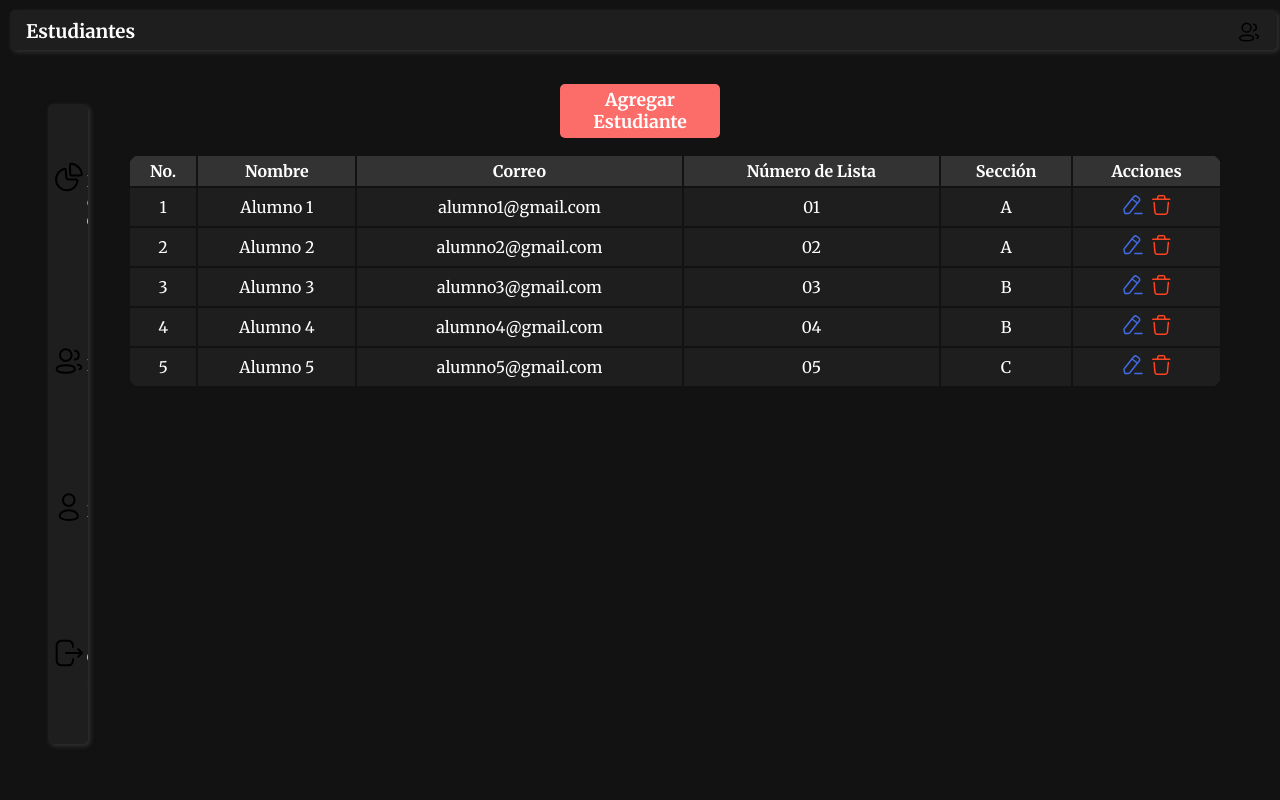
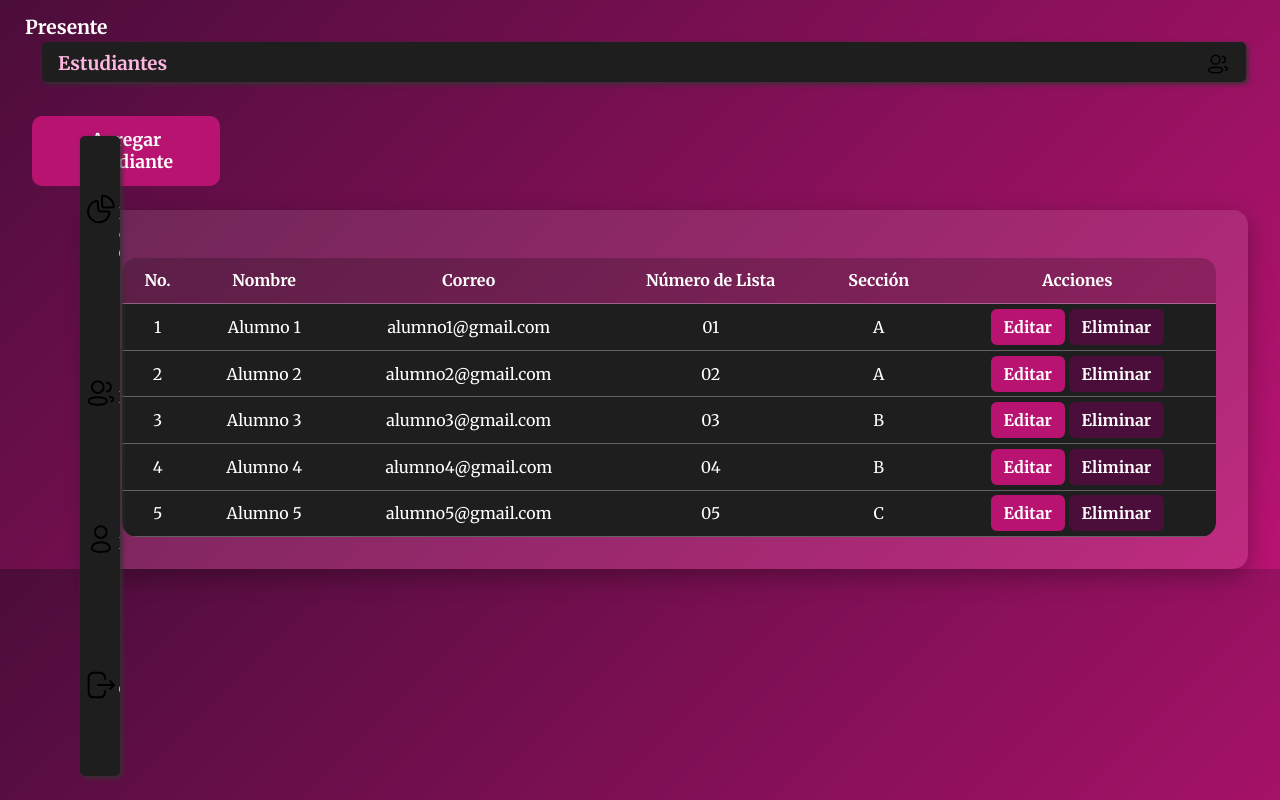
Before and after one commit to HIJN-bot/asistencia, a PHP site: page /admin/student.php in a window 1280 px wide. Run offline with PHP 8.4, Linux system fonts and the light colour scheme; a user stored in the database is signed in; data comes from the database, SQL or seed files in the repository; data that the repository does not hold is empty; some web fonts are replaced.

Commit message:
Enhance student.php layout and styles
Updated the student.php file to improve layout and styling, including a new gradient background and enhanced table styles. Adjusted the delete confirmation prompt and fixed HTML entity issues.

```diff
--- a/QR-Code-Based-Attendance-System/QR-ATS-main/admin/student.php
+++ b/QR-Code-Based-Attendance-System/QR-ATS-main/admin/student.php
@@ -19,20 +19,115 @@ $result = mysqli_query($con,$query);
     <meta name="viewport" content="width=device-width, initial-scale=1.0">
     <title>Estudiantes</title>
     <link rel="stylesheet" href="../css/style.css">
+    <style>
+        body {
+            font-family: 'Poppins', sans-serif;
+            background: linear-gradient(135deg, #4b0d3a, #b91372);
+            margin: 0;
+            padding: 0;
+            color: white;
+        }
+
+        main {
+            padding: 2rem;
+        }
+
+        .present {
+            position: absolute;
+            top: 15px;
+            left: 25px;
+            font-weight: bold;
+            font-size: 1.2rem;
+        }
+
+        .add {
+            display: inline-block;
+            background-color: #b91372;
+            color: white;
+            text-decoration: none;
+            padding: 0.8rem 1.2rem;
+            border-radius: 10px;
+            margin-bottom: 1.5rem;
+            transition: 0.3s;
+        }
+
+        .add:hover {
+            background-color: #4b0d3a;
+        }
+
+        .container {
+            background-color: rgba(255, 255, 255, 0.1);
+            padding: 2rem;
+            border-radius: 15px;
+            box-shadow: 0 8px 25px rgba(0, 0, 0, 0.3);
+        }
+
+        table {
+            width: 100%;
+            border-collapse: collapse;
+            color: white;
+        }
+
+        th, td {
+            border-bottom: 1px solid rgba(255, 255, 255, 0.3);
+            padding: 0.8rem;
+            text-align: center;
+        }
+
+        th {
+            background-color: rgba(0, 0, 0, 0.2);
+            font-weight: bold;
+        }
+
+        tr:hover {
+            background-color: rgba(255, 255, 255, 0.1);
+        }
+
+        a.edit, a.delete {
+            text-decoration: none;
+            color: white;
+            font-weight: bold;
+            padding: 0.5rem 0.8rem;
+            border-radius: 6px;
+            transition: 0.3s;
+        }
+
+        a.edit {
+            background-color: #b91372;
+        }
+
+        a.edit:hover {
+            background-color: #4b0d3a;
+        }
+
+        a.delete {
+            background-color: #4b0d3a;
+        }
+
+        a.delete:hover {
+            background-color: #b91372;
+        }
+
+        h3 {
+            text-align: center;
+            color: #ffb6e1;
+        }
+    </style>
 </head>
 <body>
+    <div class="present">Presente</div>
     <main>
-    <?php $title = 'Estudiantes'; include "../componets/header.php"  ?>
-      <?php include "../componets/sidebar.php" ?>
+        <?php $title = 'Estudiantes'; include "../componets/header.php"; ?>
+        <?php include "../componets/sidebar.php"; ?>
+
         <a href="../register.html" class="add">Agregar Estudiante</a>
+
         <div class="container">
             <?php
-
                 if(mysqli_num_rows($result) <= 0){
-                        echo "<h3 style='margin-top: 20px; color: red;'>¡Aún no hay estudiantes registrados!</h3>";
-                    }
-                    else{
-                        echo'
+                    echo "<h3>¡Aún no hay estudiantes registrados!</h3>";
+                } else {
+                    echo '
                     <table>
                         <tr>
                             <th>No.</th>
@@ -46,28 +141,28 @@ $result = mysqli_query($con,$query);
                     while($row = mysqli_fetch_assoc($result)) {
                         $srno++;
                         $id = $row['id'];
-                        echo
-                        "<tr>
+                        echo "
+                        <tr>
                             <td>".$srno."</td>
                             <td>".$row["name"]."</td>
                             <td>".$row["email"]."</td>
                             <td>".$row["roll_no"]."</td>
                             <td>".$row["section"]."</td>
-                            <td><a href='edit_student.php?id=$row[id]&name=$row[name]&email=$row[email]&roll_no=$row[roll_no]&&section=$row[section]' class='edit'><img src='../resources/icons/Edit.svg'></a>
-                            <a href='delete_student.php?id=$row[id]' class='delete'><img src='../resources/icons/Delete.svg' onclick='return wantDelete()'></a></td>
+                            <td>
+                                <a href='edit_student.php?id=$row[id]&name=$row[name]&email=$row[email]&roll_no=$row[roll_no]&&section=$row[section]' class='edit'>Editar</a>
+                                <a href='delete_student.php?id=$row[id]' class='delete' onclick='return wantDelete()'>Eliminar</a>
+                            </td>
                         </tr>";
-                    }}
+                    }
+                    echo "</table>";
+                }
             ?>
-            </table>
-            </div>
         </div>
     </main>
+
     <script>
         function wantDelete(){
-            var a = confirm("¿Desea eliminar este estudiante?");
-
-            if(a) return true;
-            else return false;
+            return confirm("¿Desea eliminar este estudiante?");
         }
     </script>
 </body>
```
Lines whose indentation alone changed are shown as unchanged.
